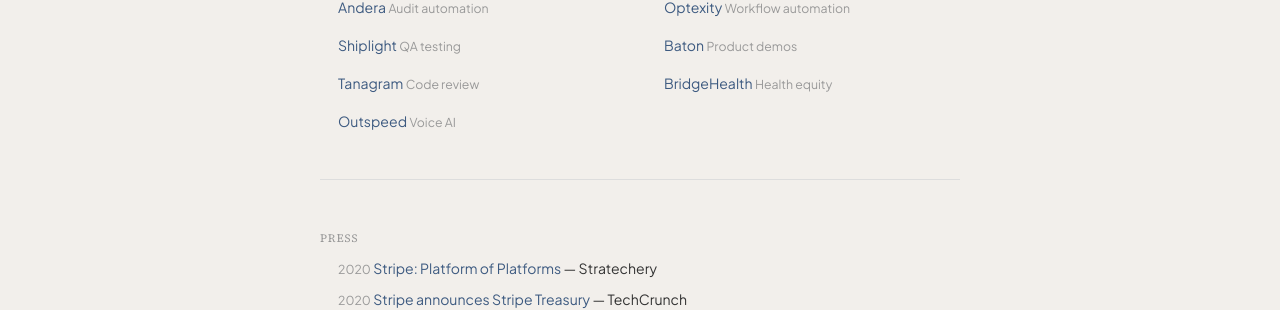
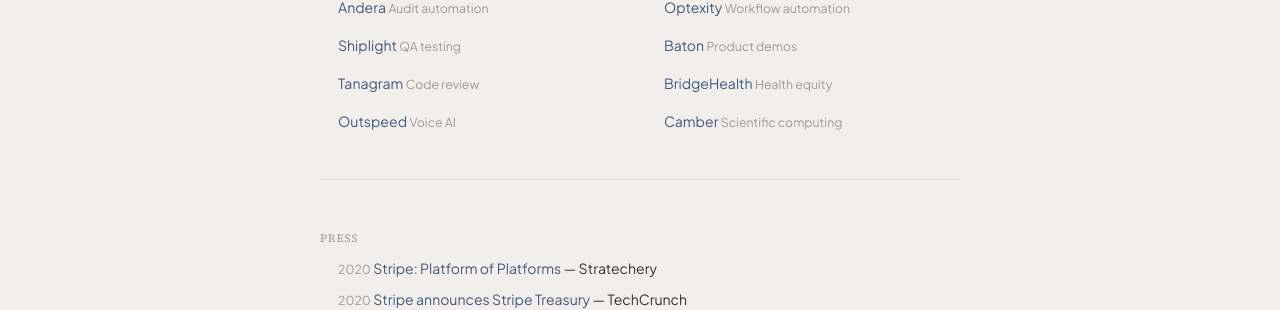
Before and after one commit to shrredd/shrredd.github.io, a Jekyll site: the page built from index.html, in a window 1280 px wide. Shown: the part 1068-1378 px from the top of the page. Built offline with Jekyll 4.4.1, drawn with Linux system fonts in a browser that asks for light colours.

Commit message:
Add Camber

```diff
--- a/index.html
+++ b/index.html
@@ -157,6 +157,7 @@
         <li><a href="https://tanagram.ai/">Tanagram</a> <span class="portfolio-tag">Code review</span></li>
         <li><a href="https://www.bridgehealthequity.com/">BridgeHealth</a> <span class="portfolio-tag">Health equity</span></li>
         <li><a href="https://outspeed.com/">Outspeed</a> <span class="portfolio-tag">Voice AI</span></li>
+        <li><a href="https://www.cambercloud.com/">Camber</a> <span class="portfolio-tag">Scientific computing</span></li>
       </ul>
     </section>
 
```
